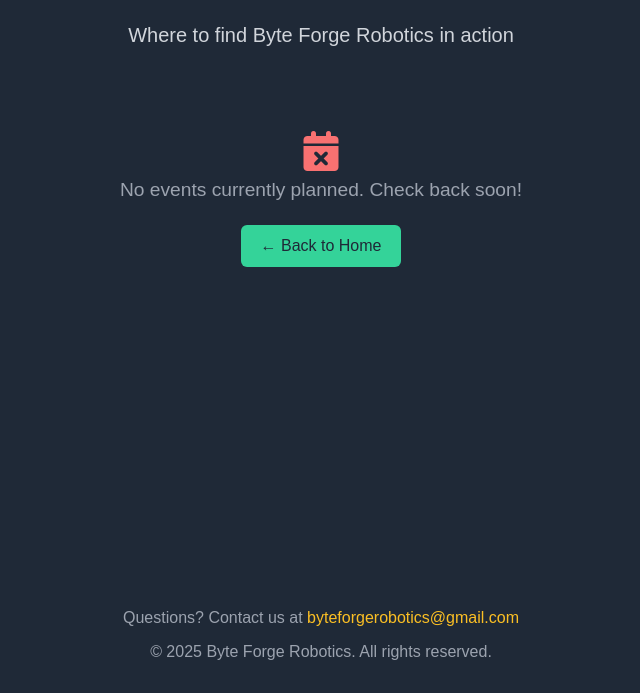
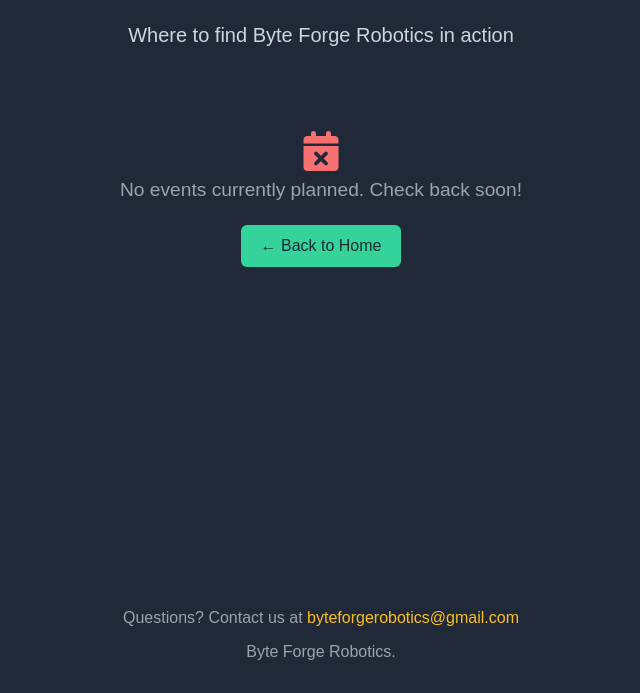
Before and after one commit to ByteForgeRobotics/Website, a plain HTML site: page events.html in a window 1280 px wide. Shown: the part 107-800 px from the top of the page, without its empty margins (319-959 px from the left). Drawn offline with Linux system fonts and the light colour scheme.

Commit message:
Update events.html

```diff
--- a/events.html
+++ b/events.html
@@ -104,7 +104,7 @@
     <p>Questions? Contact us at
       <a href="mailto:byteforgerobotics@gmail.com">byteforgerobotics@gmail.com</a>
     </p>
-    <p style="margin-top: 0.5rem;">© <script>document.write(new Date().getFullYear());</script> Byte Forge Robotics. All rights reserved.</p>
+    <p style="margin-top: 0.5rem;">Byte Forge Robotics.</p>
   </footer>
 
 </body>
```
